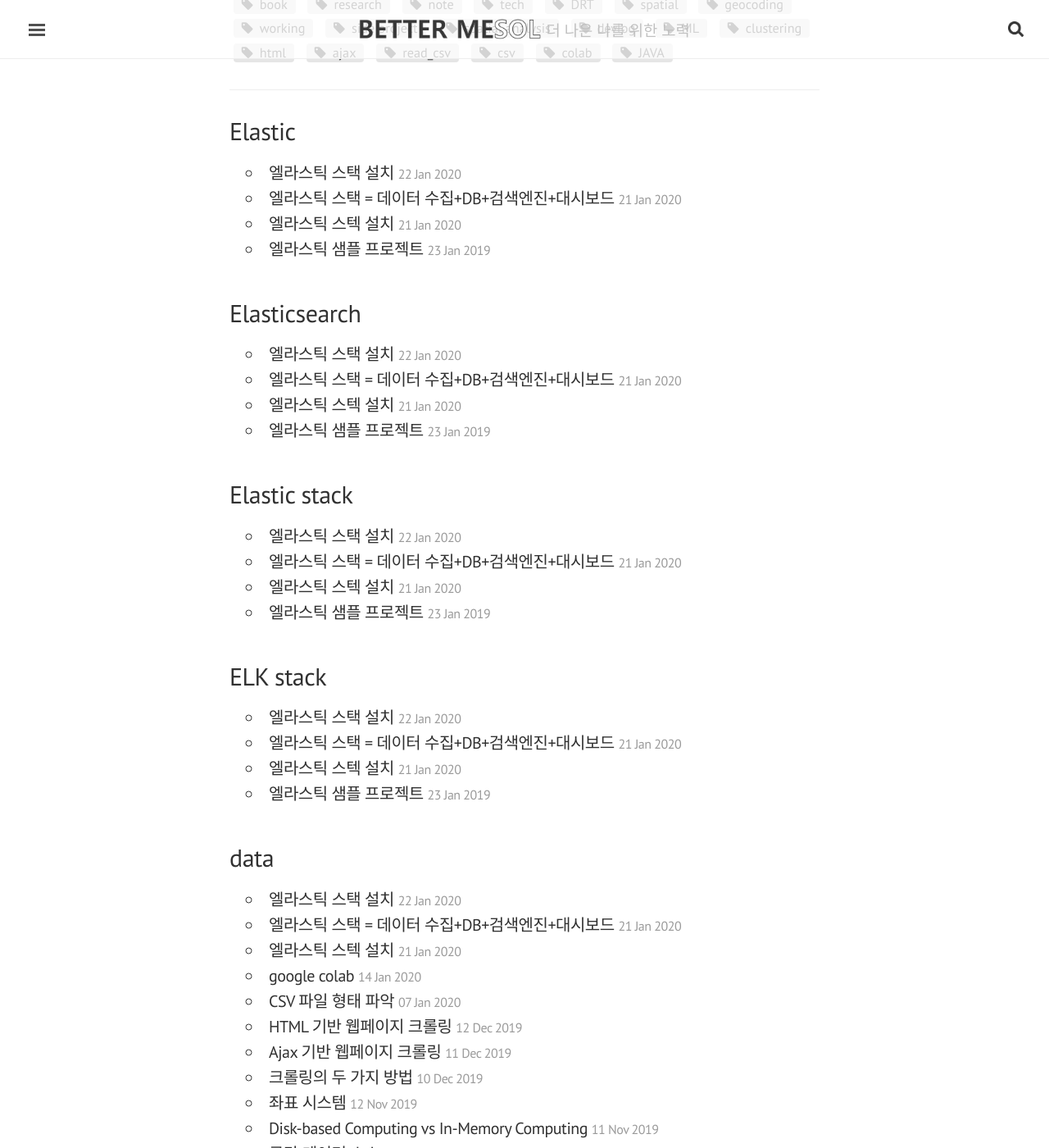
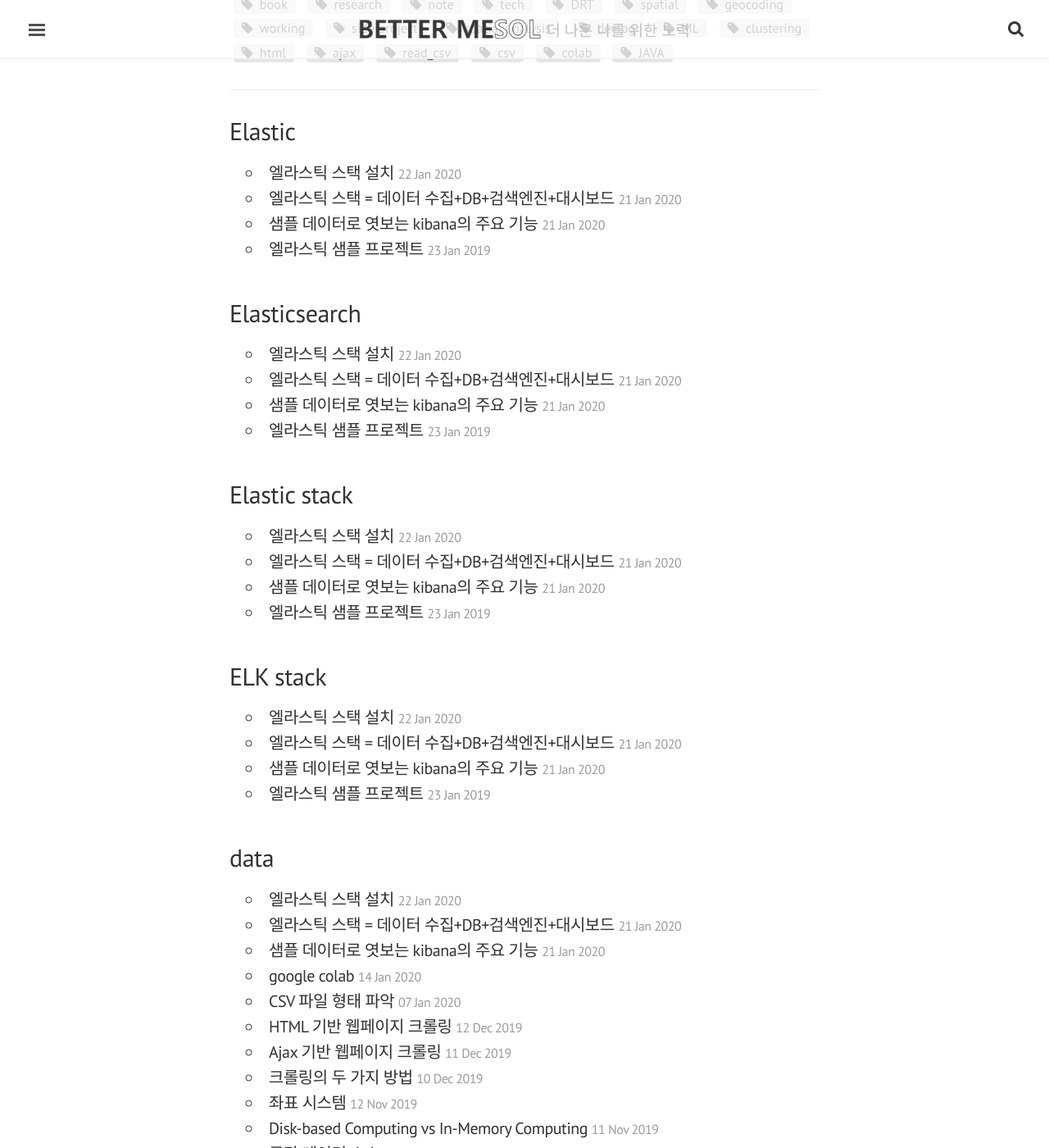
Before and after one commit to bettermesol/bettermesol.github.io, a Jekyll site: the page built from blog/tags.html, in a window 1280 px wide and 1400 px high, scrolled down 318 px. Shown: the whole window at 82% size. Built offline with Jekyll 4.4.1, drawn with Linux system fonts in a browser that asks for light colours; nearby versions of some CDN libraries; some of the changed text lies outside the part shown.

Commit message:
Update 2020-01-21-Elastic_sample_data.md

```diff
--- a/_posts/2020-01-21-Elastic_sample_data.md
+++ b/_posts/2020-01-21-Elastic_sample_data.md
@@ -1,5 +1,5 @@
 ---
-title: "엘라스틱 스텍 설치"
+title: "샘플 데이터로 엿보는 kibana의 주요 기능"
 excerpt: "엘라스틱을 위한 아직도 첫걸음"
 last_modified_at: 2020-01-21T18:20:02-05:00
 categories:
```
